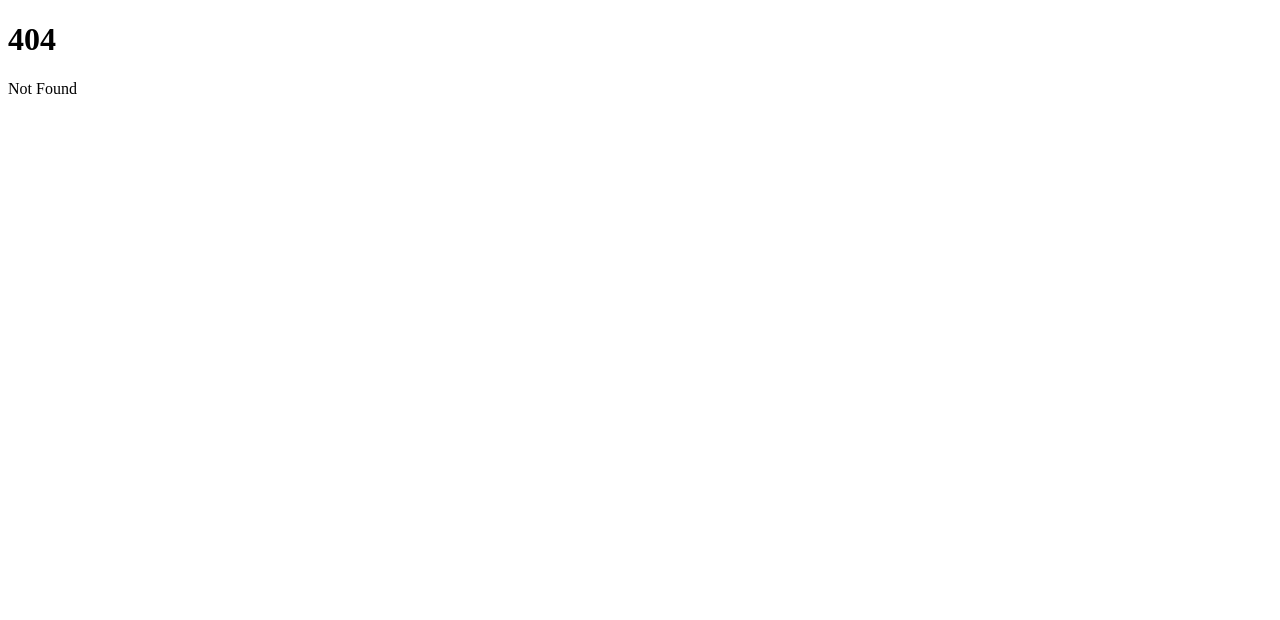
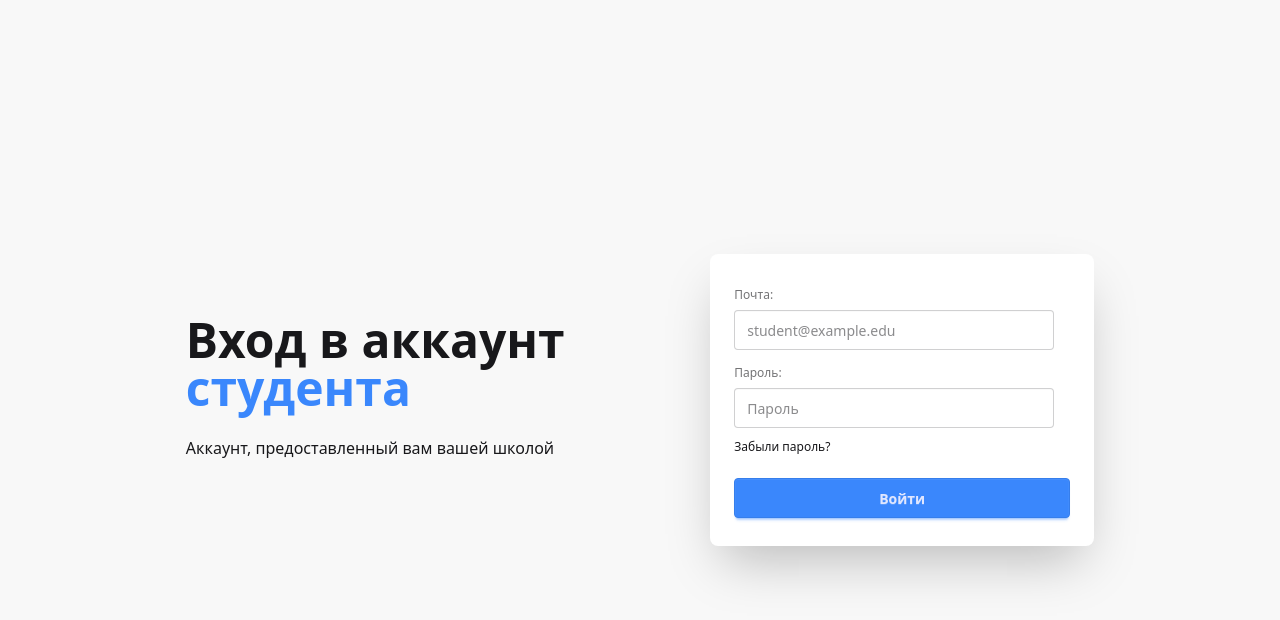
Before and after one commit to hackaton-mmls/frontend, a SvelteKit app: page /login in a window 1280 px wide. Before the commit this address had no page. Shown: the top 620 px of the page. Built offline with nearby package versions, Linux system fonts and the light colour scheme.

Commit message:
feat: Add /login page

```diff
--- a/package.json
+++ b/package.json
@@ -33,6 +33,8 @@
 		"vite": "^7.2.2"
 	},
 	"dependencies": {
-		"melt": "^0.42.0"
+		"@tailwindcss/vite": "^4.1.17",
+		"daisyui": "^5.5.5",
+		"tailwindcss": "^4.1.17"
 	}
 }
--- /dev/null
+++ b/src/app.css
@@ -0,0 +1,6 @@
+@import 'tailwindcss';
+@plugin "daisyui";
+
+:root {
+	--color-primary: #3a87fc; /* rgb values */
+}
--- a/src/routes/+layout.svelte
+++ b/src/routes/+layout.svelte
@@ -1,4 +1,5 @@
 <script lang="ts">
+	import '../app.css';
 	import favicon from '$lib/assets/favicon.svg';
 
 	let { children } = $props();
--- /dev/null
+++ b/src/routes/login/+page.svelte
@@ -0,0 +1,59 @@
+<script lang="ts">
+	import '../../app.css';
+
+	let email = $state('');
+	let password = $state('');
+
+	function submit() {
+		alert(email + ' ' + password);
+	}
+</script>
+
+<form action="" method="dialog" class="hero bg-base-200 min-h-screen" onsubmit={submit}>
+	<div class="hero-content flex-col lg:flex-row">
+		<div class="text-center lg:text-left">
+			<h1 class="text-5xl font-bold">Вход в аккаунт <span class="text-primary">студента</span></h1>
+			<p class="py-6">Аккаунт, предоставленный вам вашей школой</p>
+		</div>
+		<div class="card bg-base-100 w-full max-w-sm shrink-0 shadow-2xl">
+			<div class="card-body">
+				<fieldset class="fieldset">
+					<label class="fieldset">
+						<span class="label">Почта:</span>
+						<input
+							id="in-email"
+							type="email"
+							class="input validator"
+							placeholder="student@example.edu"
+							required
+							bind:value={email}
+						/>
+						<div class="validator-hint mt-0 hidden">Введите действительный адресс</div>
+					</label>
+					<label class="fieldset">
+						<span class="label">Пароль:</span>
+						<input
+							id="in-password"
+							type="password"
+							class="input validator"
+							placeholder="Пароль"
+							minlength="8"
+							pattern="(?=.*\d)(?=.*[a-z])(?=.*[A-Z]).{'{'}8,{'}'}"
+							required
+							bind:value={password}
+						/>
+						<p class="validator-hint mt-0 hidden">
+							Must be more than 8 characters, including
+							<br />At least one number
+							<br />At least one lowercase letter
+							<br />At least one uppercase letter
+						</p>
+					</label>
+					<!-- TODO: Add an actual link or delete this -->
+					<div><a class="link link-hover" href=".">Забыли пароль?</a></div>
+					<button type="submit" class="btn btn-primary mt-4">Войти</button>
+				</fieldset>
+			</div>
+		</div>
+	</div>
+</form>
--- /dev/null
+++ b/tailwind.config.ts
@@ -0,0 +1,14 @@
+// tailwind.config.js or tailwind.config.ts
+import type { Config } from 'tailwindcss';
+
+export default {
+	content: ['./src/**/*.{html,js,svelte,ts}'],
+	theme: {
+		extend: {
+			colors: {
+				primary: 'rgb(var(--color-primary) / <alpha-value>)'
+			}
+		}
+	},
+	plugins: []
+} satisfies Config;
--- a/vite.config.ts
+++ b/vite.config.ts
@@ -1,6 +1,7 @@
+import tailwindcss from '@tailwindcss/vite';
 import { sveltekit } from '@sveltejs/kit/vite';
 import { defineConfig } from 'vite';
 
 export default defineConfig({
-	plugins: [sveltekit()]
+	plugins: [tailwindcss(), sveltekit()]
 });
```
Also changed, not shown: 1 other file (tests, documents, lock files or other folders).
